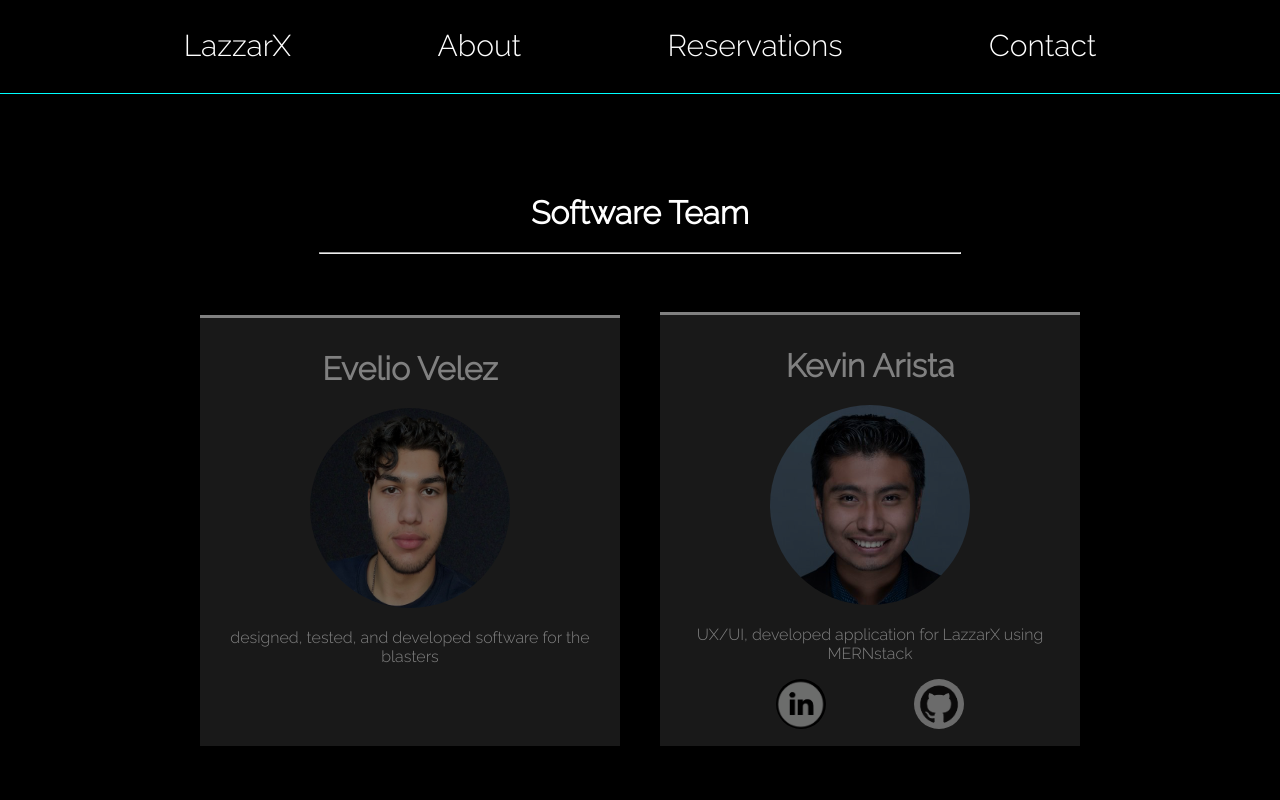
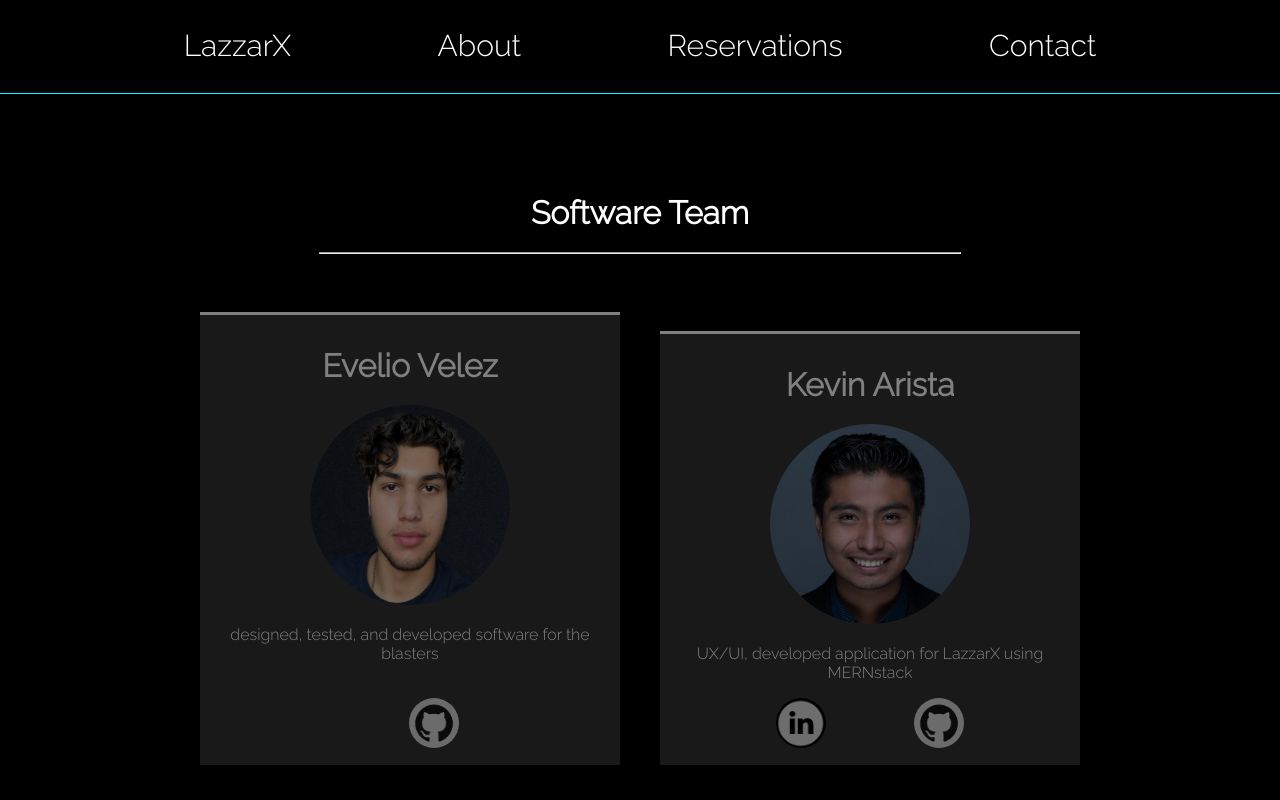
Before and after one commit to Kevin-Arista/LazerTag, a React (Create React App) app in the folder client-frontend/: page /contact in a window 1280 px wide. Shown: the top 800 px of the page. Built offline with nearby package versions, Linux system fonts and the light colour scheme; a web font is replaced by a local one.

Commit message:
added Evelio's github

```diff
--- a/client-frontend/src/pages/contact.js
+++ b/client-frontend/src/pages/contact.js
@@ -21,9 +21,8 @@
 					major="Intended Major: Computer Science"
 					png={Evelio}
 					linkedin="//linkedin.com"
-					github="//github.com"
+					github="//https://youtu.be/MP8n0kysdkA"
 					displayable1="no"
-					displayable2="no"
 				/>
 				<MemberCard
 					name="Kevin Arista"
```
